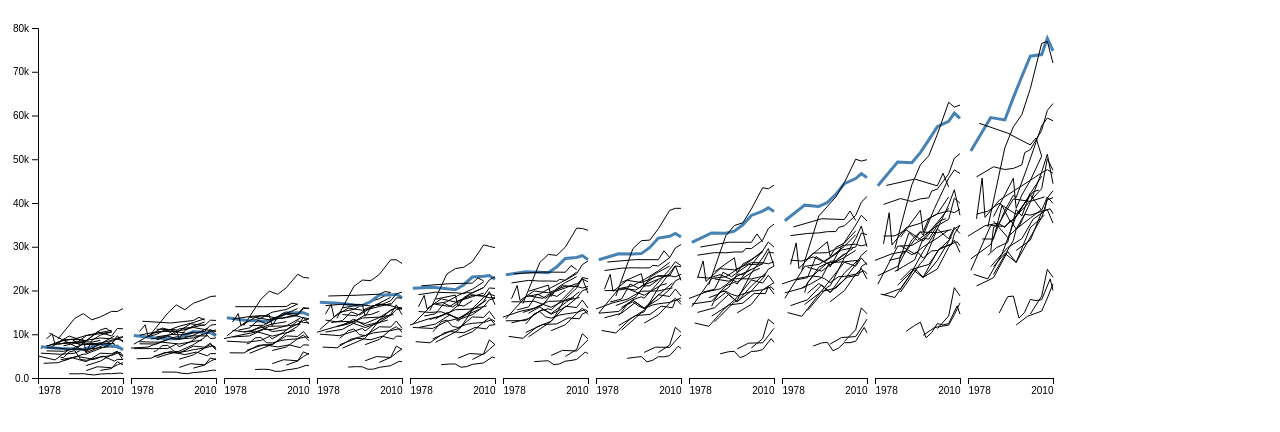
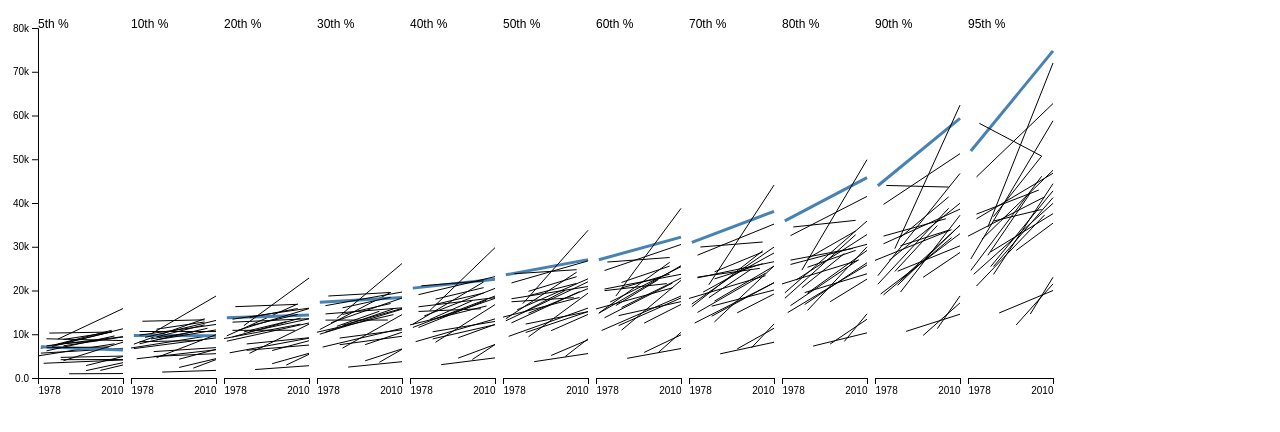
Before and after one commit to wjin0352/mymetisd3, a plain HTML site: page class06/views/class-work.html in a window 1280 px wide. Drawn offline with nearby package versions, Linux system fonts and the light colour scheme.

Commit message:
class work for class 6

```diff
--- a/class06/views/class-work.html
+++ b/class06/views/class-work.html
@@ -70,6 +70,7 @@ const xScale = d3.scalePoint()
     .range([0, width]);
 
 const lineGenerator = d3.line()
+    // .curve(d3.curveStep)
     .x(d => xScale(d.year))
     .y(d => yScale(d.val))
 
@@ -86,13 +87,22 @@ function ready(data) {
 
   const sortedData = data.sort((a,b) => { return a.year - b.year })
 
+  // const sortedData  = data
+
   const nestedData = d3.nest()
       .key(d => d.cutoff)
       .sortKeys((a,b) => { return (+a.replace("cop","")) - (+b.replace("cop","")) })
       .key(d => d.country)
       .entries(sortedData)
 
+  // const nestedMap = d3.nest()
+  //     .key(d => d.cutoff)
+  //     .sortKeys((a,b) => { return (+a.replace("cop","")) - (+b.replace("cop","")) })
+  //     .key(d => d.country)
+  //     .map(sortedData)
+
   console.log(nestedData)
+  window.nestedData = nestedData;
 
 const svg = d3.select(".g-chart-container")
     .selectAll("svg")
@@ -102,6 +112,9 @@ const svg = d3.select(".g-chart-container")
     .attr("height", height + margin.top + margin.bottom)
   .append("g")
     .attr("transform",  (d,i) => `translate(${(i == 0 ? margin.left  : smallLeftMargin)}, ${margin.top})`)
+
+    svg.append("text")
+      .text(d => `${d.key.replace("cop", "")}th %`)
 
   // yScale.domain(d3.extent(filteredData, d => d.val)).nice()
   yScale.domain([0, d3.max(sortedData, d => d.val)]).nice()
@@ -122,7 +135,7 @@ const svg = d3.select(".g-chart-container")
   svg.selectAll(".line")
     .data(d => d.values)
   .enter().append("path")
-    .attr("d", d => lineGenerator(d.values))
+    .attr("d", d => lineGenerator([d.values[0], d.values[d.values.length-1]]) )
     .attr("class", d => `line ${d.key}`)
     .on("mouseover", d => {
 
```
